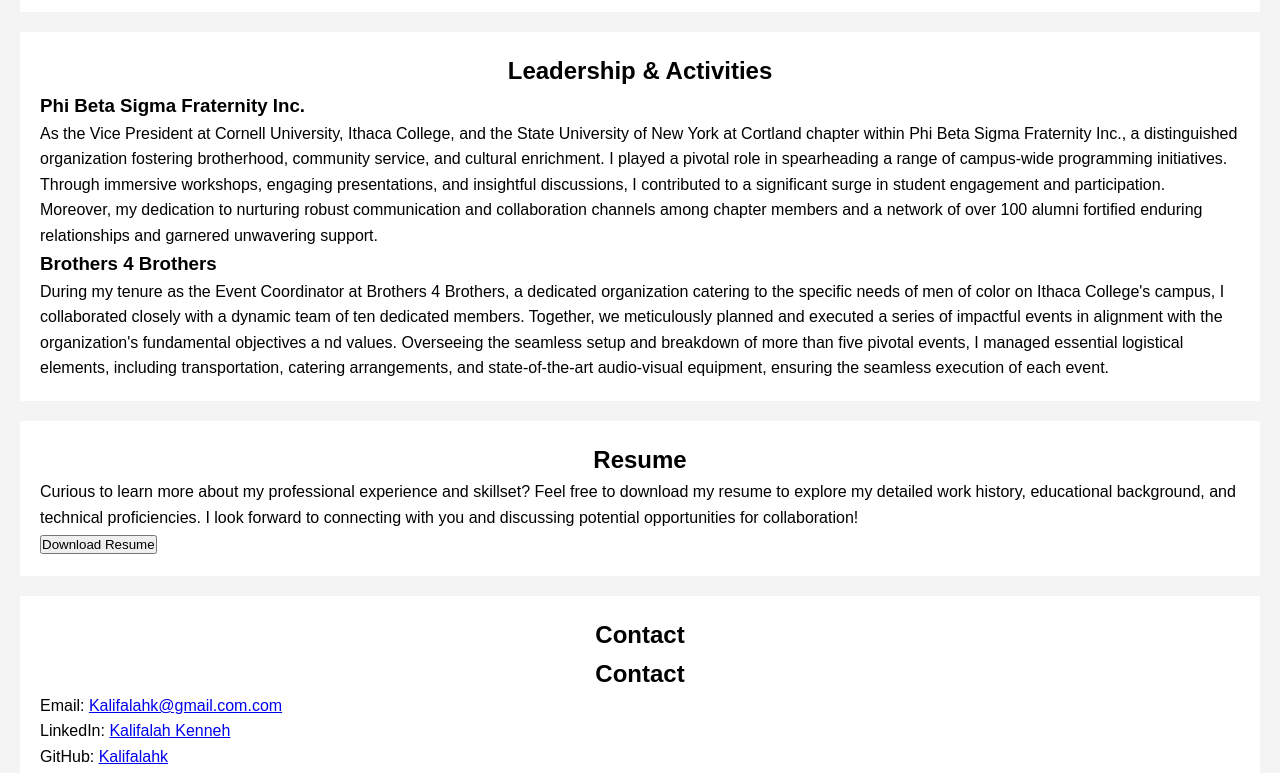
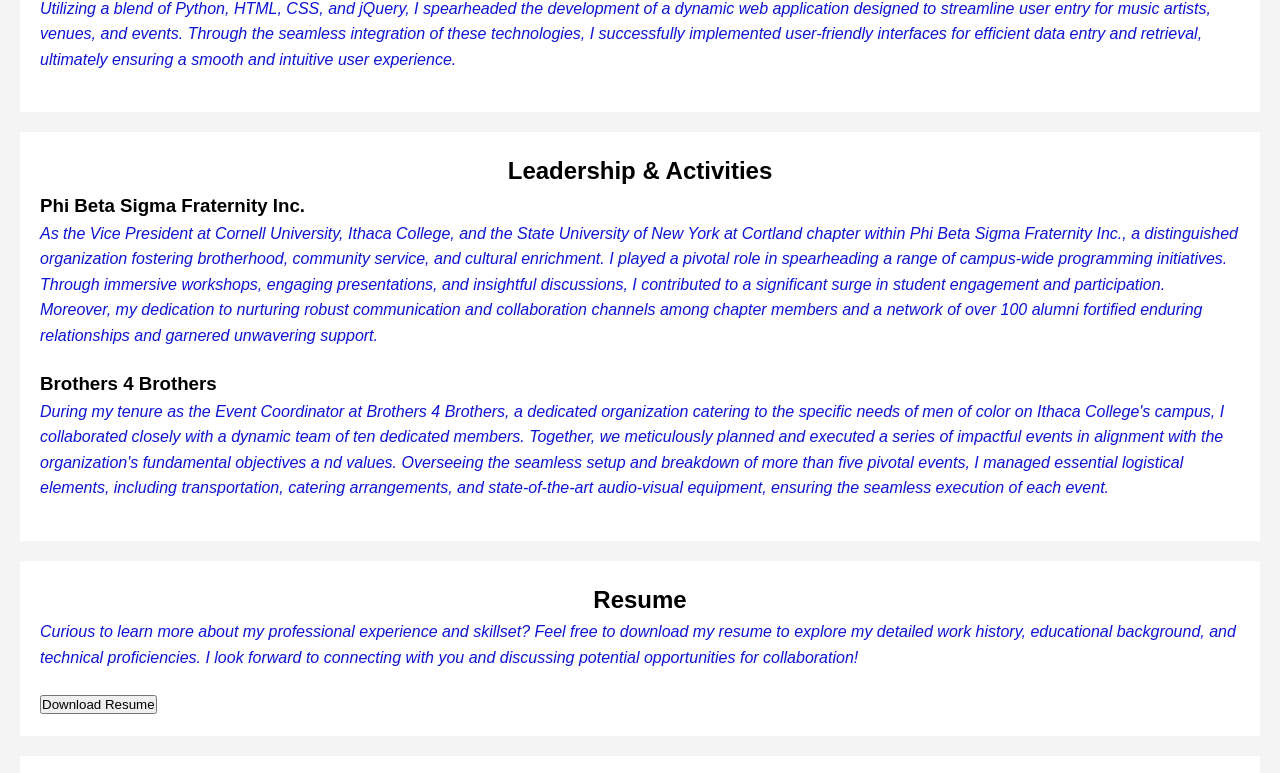
Before and after one commit to kalifalahk/PersonalWebsite, a plain HTML site: page index.html in a window 1280 px wide. Shown: the part 939-1712 px from the top of the page. Drawn offline with Linux system fonts and the light colour scheme.

Commit message:
text color change

```diff
--- a/index.html
+++ b/index.html
@@ -86,7 +86,7 @@
 
     <section id="contact">
         <h2>Contact</h2>
-            <h2>Contact</h2>
+
             <p>Email: <a href="mailto:Kalifalahk@gmail.com">Kalifalahk@gmail.com.com</a></p>
             <p>LinkedIn: <a href="https://www.linkedin.com/in/kalifalahkenneh/">Kalifalah Kenneh</a></p>
             <p>GitHub: <a href="https://github.com/kalifalahk">Kalifalahk</a></p>
--- a/style.css
+++ b/style.css
@@ -57,6 +57,13 @@
     margin: 20px;
 }
 
+p {
+
+     font-style: italic;
+     color:rgb(14, 20, 210);
+     margin-bottom: 20px;
+}
+
 /* Style the footer */
 footer {
     background-color: rgb(14, 20, 210);
```
